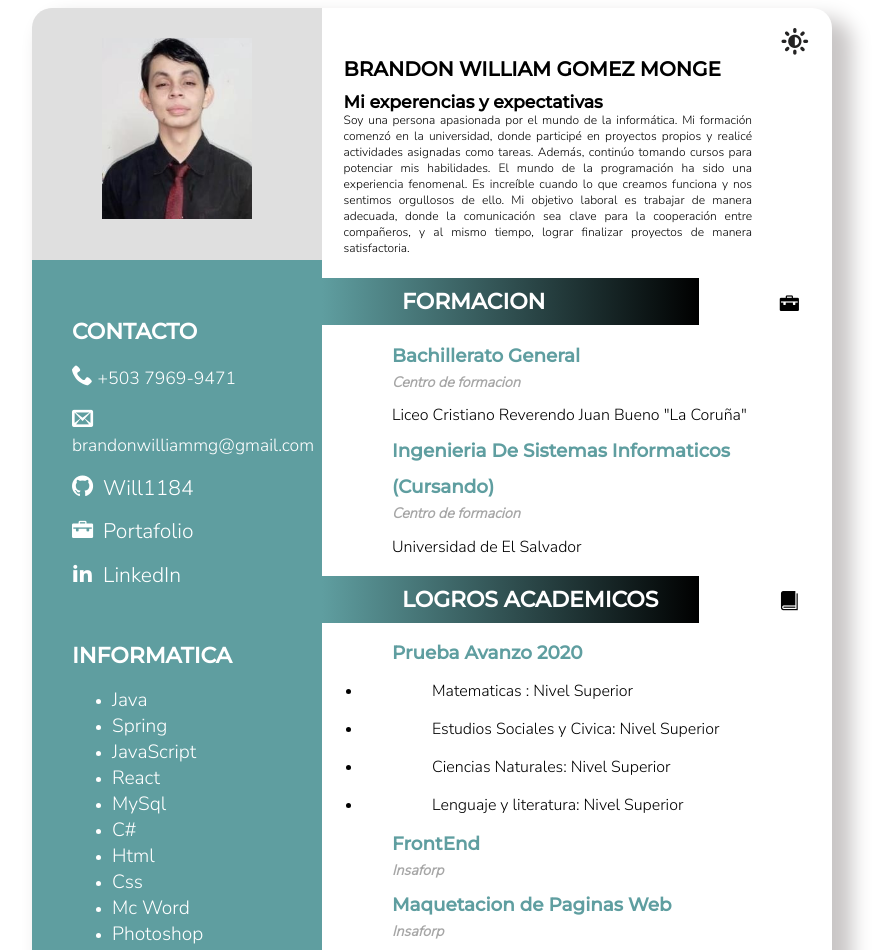
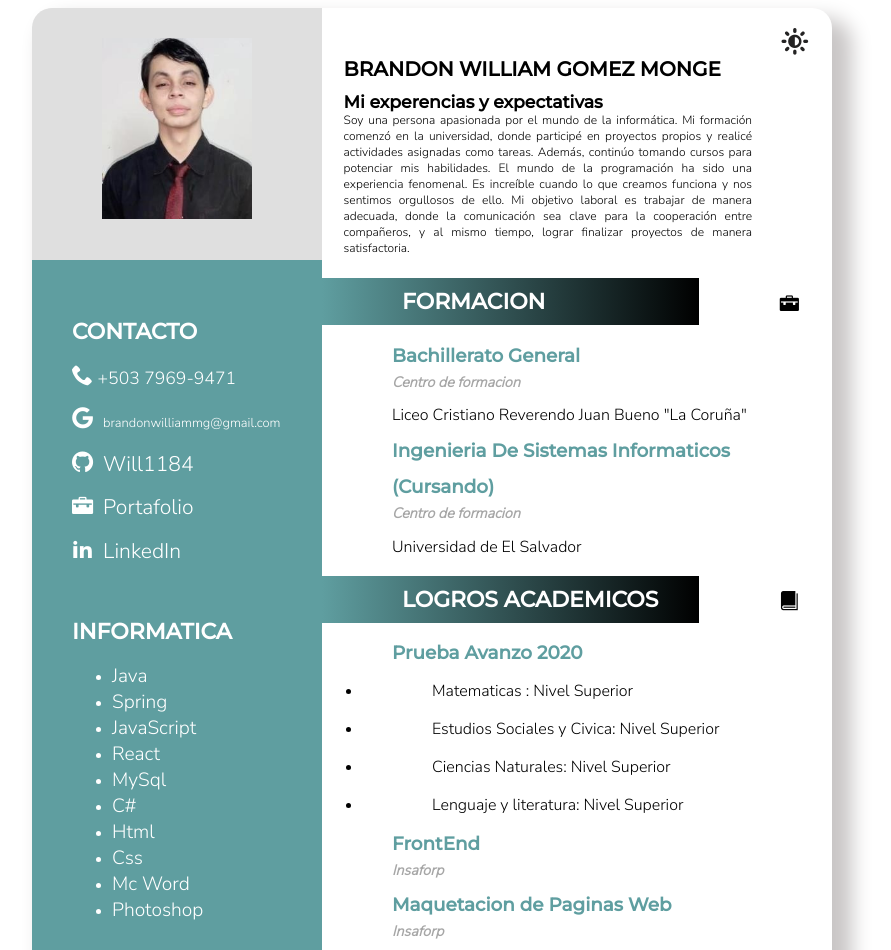
Before and after one commit to Will1184/Cv-BrandonGomez, a website: page index.html in a window 1280 px wide. Shown: the top 950 px of the page, without its empty margins (208-1099 px from the left). Drawn offline with Linux system fonts and the light colour scheme; files whose address does not match are found by name.

Commit message:
feat: se agrego link hacia gmail, se cambio icono. fix: se elimino icono <envelop>

```diff
--- a/css/style.css
+++ b/css/style.css
@@ -147,8 +147,13 @@ margin: 0%;
     font-size: 1.1em;
     font-family:'Nunito Sans', sans-serif;
 }
-.icon-envelop{
+.icon-google{
+    display: inline-block;
     cursor: pointer;
+}
+.icon-google a{
+    display: inline-block;
+    font-size: 12.9px;
 }
 .certificados-download li{
     margin-bottom: 10px;
--- a/index.html
+++ b/index.html
@@ -42,7 +42,7 @@
                       <h1>CONTACTO</h1>
                       <div class="iconos">
                         <p><span class="icon-phone"></span> +503 7969-9471</p>
-                        <p><span class="icon-envelop"> </span>brandonwilliammg@gmail.com</p>
+                        <p><span class="icon-google" ><a href="https://mail.google.com/mail/u/1/#search/brandonwilliammg%40gmail.com" target="_blank">brandonwilliammg@gmail.com</a></span></p>
                         <p><span class="icon-github"><a href= "https://github.com/Will1184" target="_blank">Will1184</a></span></p>
                         <p><span class="icon-briefcase"><a href="https://will1184.github.io/Portafolio/" target="_blank">Portafolio</a></span></p>
                         <p><span class="icon-linkedin2"><a href="https://www.linkedin.com/in/brandon-gomez-28b6b0235/"
```
